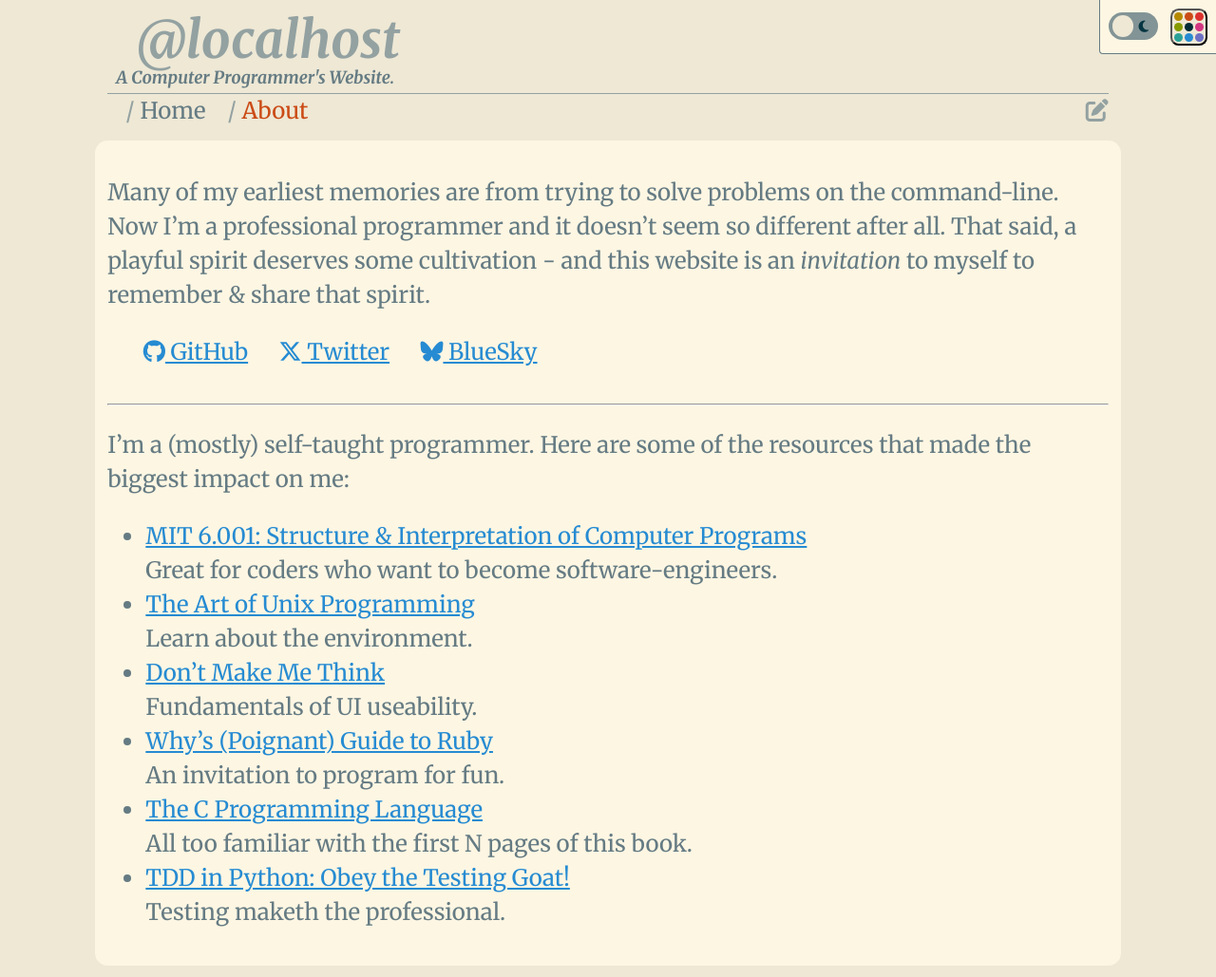
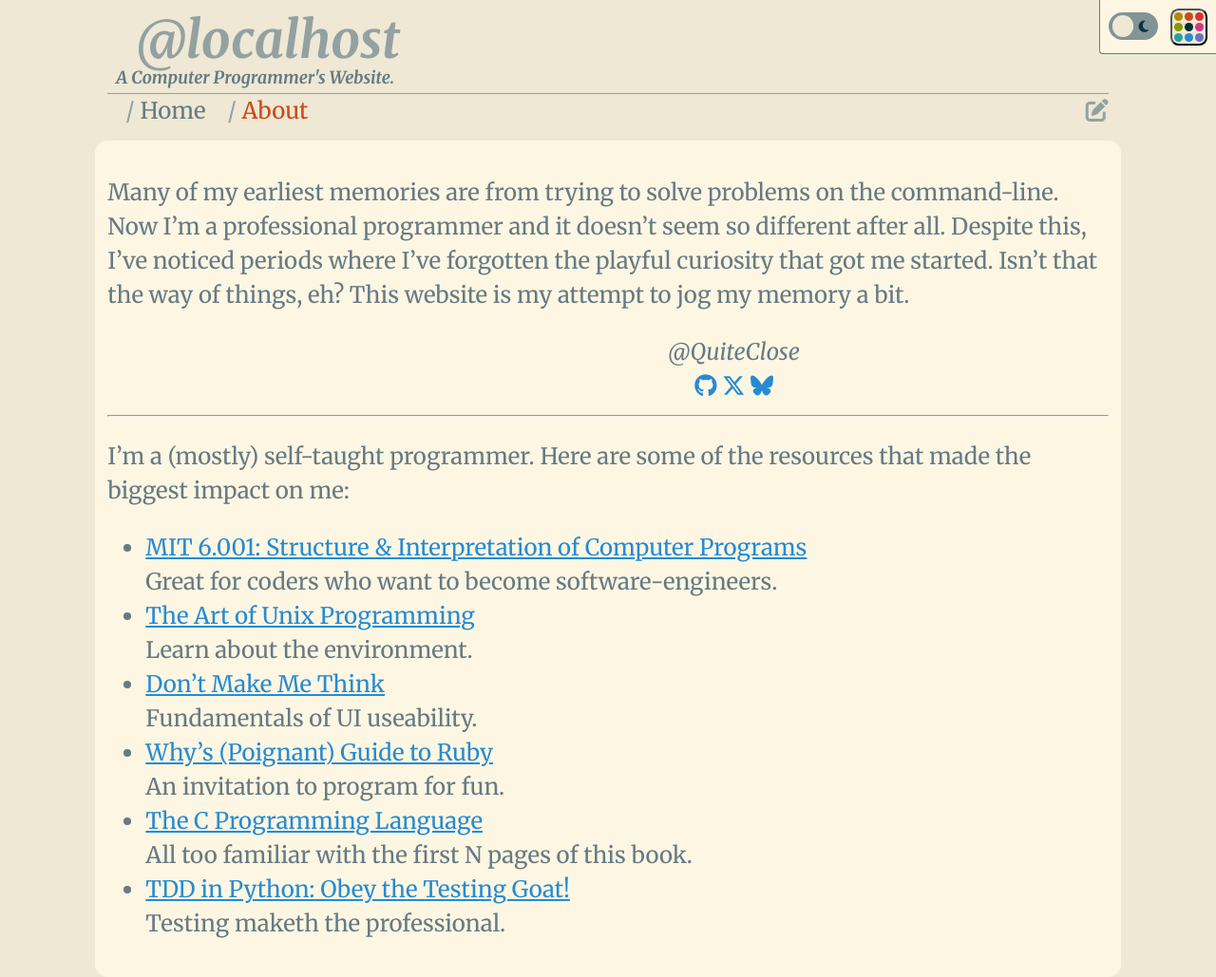
Before and after one commit to QuiteClose/quiteclose.github.io, a Jekyll site: the page built from about.md, in a window 1280 px wide. Shown: the whole page at 95% size. Built offline with Jekyll 4.4.1, drawn with Linux system fonts in a browser that asks for light colours; nearby versions of some CDN libraries; some web fonts are replaced.

Commit message:
Simplify

```diff
--- a/about.md
+++ b/about.md
@@ -5,14 +5,16 @@ class: page-about
 ---
 Many of my earliest memories are from trying to solve problems on the
 command-line. Now I'm a professional programmer and it doesn't seem so
-different after all. That said, a playful spirit deserves some cultivation -
-and this website is an *invitation* to myself to remember & share that spirit.
+different after all. Despite this, I've noticed periods where I've forgotten
+the playful curiosity that got me started. Isn't that the way of things, eh?
+This website is my attempt to jog my memory a bit.
 
-<ul class="socials">
-  <li><a href="https://github.com/QuiteClose"><span class="fa-brands fa-github"></span>&nbsp;GitHub</a></li>
-  <li><a href="https://x.com/QuiteClose"><span class="fa-brands fa-x-twitter"></span>&nbsp;Twitter</a></li>
-  <li><a href="https://bsky.app/profile/quiteclose.bsky.social"><span class="fa-brands fa-bluesky"></span>&nbsp;BlueSky</a></li>
-</ul>
+<p style="width: 12ex; text-align: center; margin-left: 55%;">
+    <em>@QuiteClose</em><br>
+    <a href="https://github.com/QuiteClose"><span class="fa-brands fa-github"></span></a>
+    <a href="https://x.com/QuiteClose"><span class="fa-brands fa-x-twitter"></span></a>
+    <a href="https://bsky.app/profile/quiteclose.bsky.social"><span class="fa-brands fa-bluesky"></span></a>
+</p>
 
 ---
 
```
